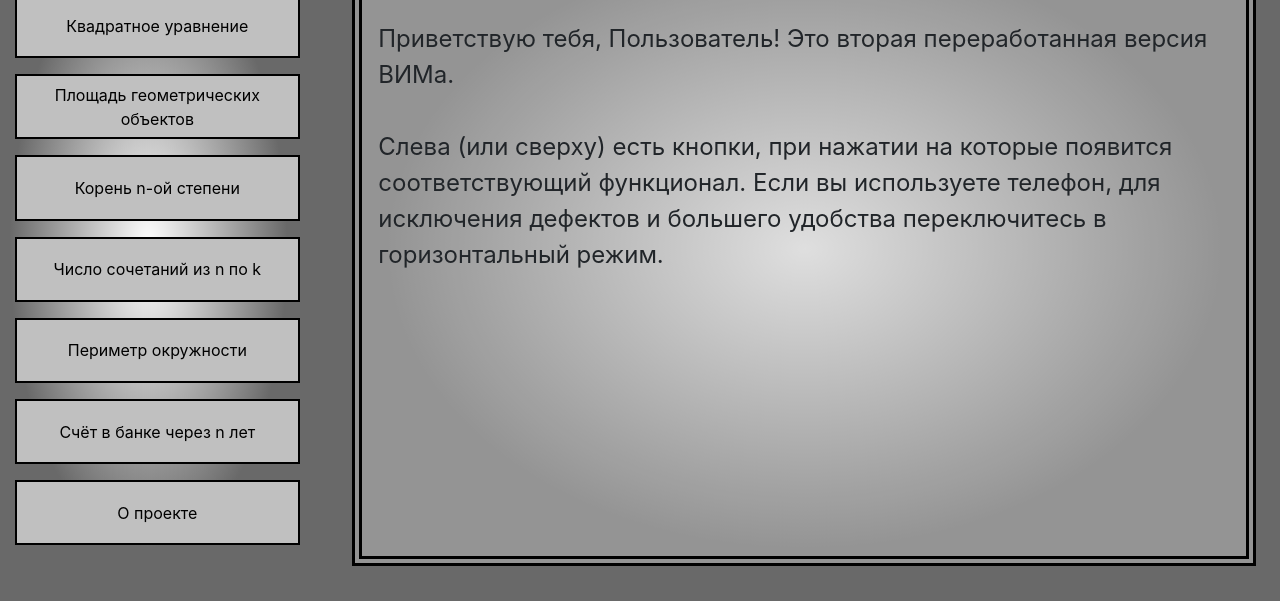
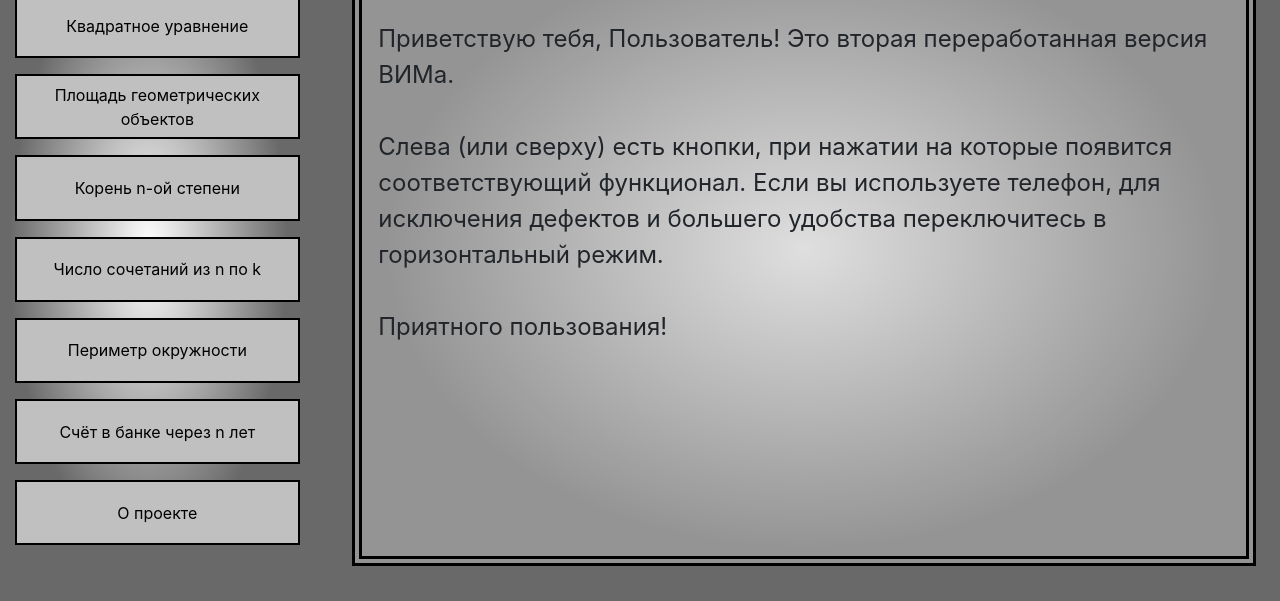
Before and after one commit to Krakozaybr/Krakozaybr.github.WIM, a plain HTML site: page index.html in a window 1280 px wide. Shown: the part 199-800 px from the top of the page. Drawn offline with Linux system fonts and the light colour scheme.

Commit message:
Update index.html

```diff
--- a/index.html
+++ b/index.html
@@ -32,7 +32,7 @@
       </div>
       <div class = 'col-lg-9' id = 'content'>
         <div class = 'content'>
-          <div class = 'content-title'> <h2>Начальная</h2> </div> <p class = 'main-text'>Приветствую тебя, Пользователь! Это вторая переработанная версия ВИМа.<br><br>Слева (или сверху) есть кнопки, при нажатии на которые появится соответствующий функционал. Если вы используете телефон, для исключения дефектов и большего удобства переключитесь в горизонтальный режим.</p>
+          <div class = 'content-title'> <h2>Начальная</h2> </div> <p class = 'main-text'>Приветствую тебя, Пользователь! Это вторая переработанная версия ВИМа.<br><br>Слева (или сверху) есть кнопки, при нажатии на которые появится соответствующий функционал. Если вы используете телефон, для исключения дефектов и большего удобства переключитесь в горизонтальный режим.<br><br>Приятного пользования!</p>
         </div>
       </div>
     </div>
```
